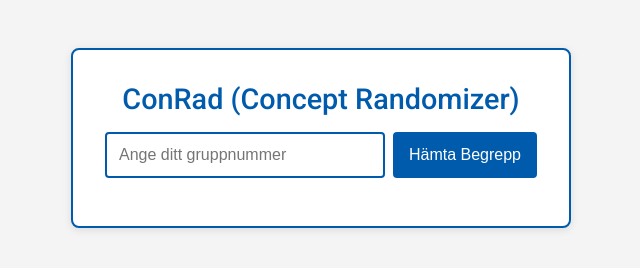
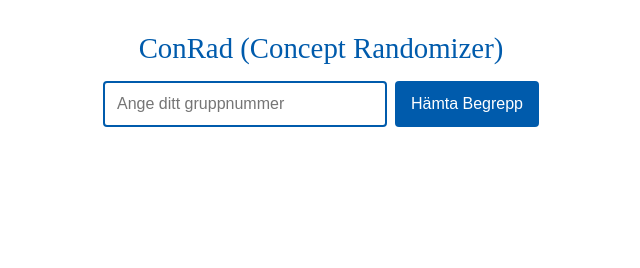
Before and after one commit to turbomacka/ConRad, a plain HTML site: page frontend/index.html in a window 1280 px wide. Shown: the whole page, without its empty margins (319-959 px from the left). Drawn offline with Linux system fonts and the light colour scheme.

Commit message:
Anpassat för sömlös inbäddning i Canvas

```diff
--- a/frontend/index.html
+++ b/frontend/index.html
@@ -5,8 +5,18 @@
   <meta name="viewport" content="width=device-width, initial-scale=1">
   <title>ConRad (Concept Randomizer)</title>
   <link rel="stylesheet" href="style.css">
-  <!-- Typsnitt -->
   <link href="https://fonts.googleapis.com/css2?family=Roboto:wght@400;500&display=swap" rel="stylesheet">
+
+  <script>
+    // Anpassa höjd för Canvas-inbäddning
+    function resizeIframe() {
+      if (window !== window.parent) {
+        window.parent.postMessage({ subject: "lti.frameResize", height: document.body.scrollHeight }, "*");
+      }
+    }
+    window.onload = resizeIframe;
+    window.onresize = resizeIframe;
+  </script>
 </head>
 <body>
   <!-- Svep-overlay (initialt dold) -->
--- a/frontend/style.css
+++ b/frontend/style.css
@@ -5,12 +5,9 @@
   box-sizing: border-box;
 }
 
-body {
-  font-family: 'Roboto', sans-serif;
-  background: #f4f4f4;
-  color: #333;
-  min-height: 100vh;
-  position: relative;
+html, body {
+  background: transparent !important; /* Gör bakgrunden genomskinlig i Canvas */
+  overflow: hidden; /* Ingen scrollning i iframe */
 }
 
 /* Svep-overlay som täcker hela skärmen, animerad gradient */
@@ -47,15 +44,15 @@ body {
 
 /* Container */
 .container {
-  width: 90%;
+  width: 100%;
   max-width: 500px;
-  margin: 3rem auto;
-  background: #fff;
+  margin: auto;
+  background: transparent;
   padding: 2rem;
-  border: 2px solid #005BAC; /* LTU blå */
-  border-radius: 8px;
-  box-shadow: 0 2px 8px rgba(0,0,0,0.1);
+  border: none;
+  box-shadow: none;
   text-align: center;
+  min-height: 650px; /* Justera vid behov */
 }
 
 /* Distortion-effekt på containern */
```
